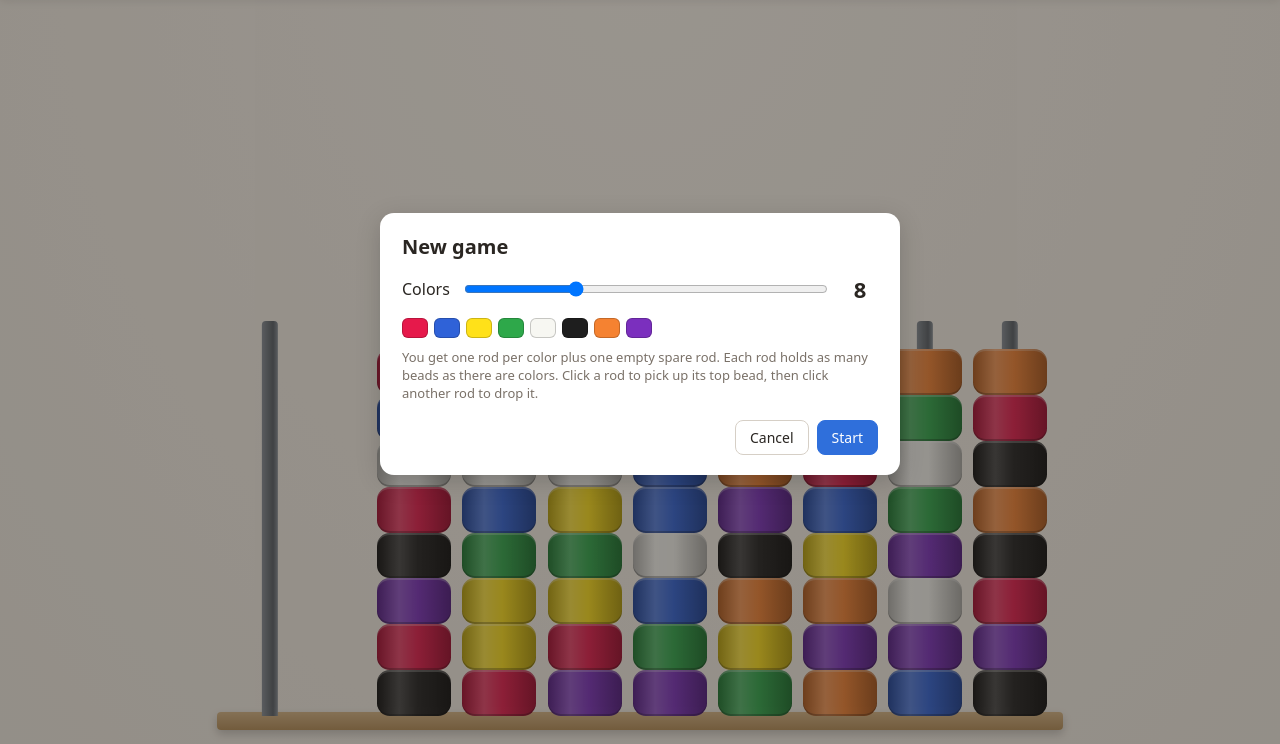
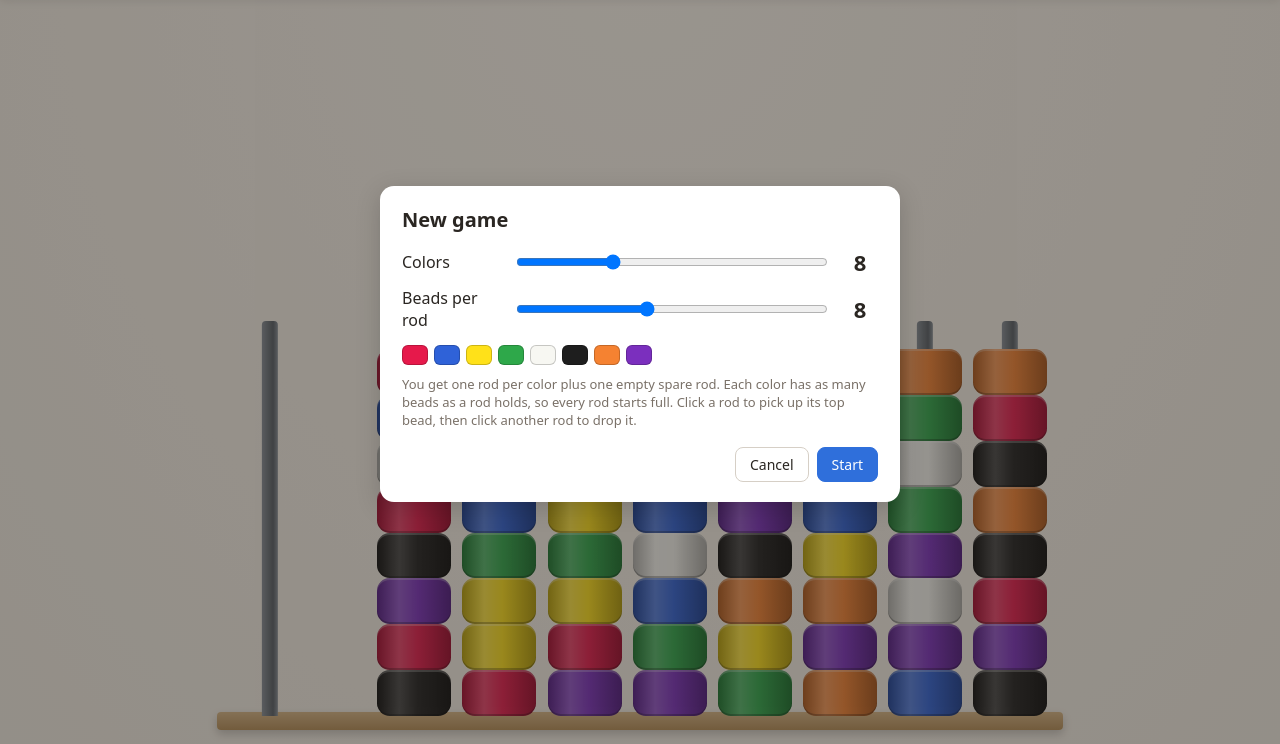
Before and after one commit to asyrasza/color-sort, a plain HTML site: page index.html in a window 1280 px wide. Shown: the part 56-800 px from the top of the page. Drawn offline with Linux system fonts and the light colour scheme.

Commit message:
Make beads per rod customizable
Co-Authored-By: Claude Opus 5.5 <noreply@anthropic.com>

```diff
--- a/index.html
+++ b/index.html
@@ -144,6 +144,7 @@
   <h1>Bead Sort</h1>
   <div class="stats">
     <span>Colors <b id="sColors">–</b></span>
+    <span>Rod <b id="sHeight">–</b></span>
     <span>Moves <b id="sMoves">0</b></span>
     <span>Time <b id="sTime">0:00</b></span>
     <span>Sorted <b id="sSorted">0</b></span>
@@ -162,12 +163,17 @@
   <div class="modal">
     <h2>New game</h2>
     <div class="range-row">
-      <span>Colors</span>
+      <span style="width:100px">Colors</span>
       <input type="range" id="colorRange" min="5" max="15" value="8">
       <output id="colorOut">8</output>
     </div>
+    <div class="range-row" style="margin-top:10px">
+      <span style="width:100px">Beads per rod</span>
+      <input type="range" id="beadRange" min="3" max="15" value="8">
+      <output id="beadOut">8</output>
+    </div>
     <div class="preview" id="colorPreview"></div>
-    <p class="hint">You get one rod per color plus one empty spare rod. Each rod holds as many beads as there are colors. Click a rod to pick up its top bead, then click another rod to drop it.</p>
+    <p class="hint">You get one rod per color plus one empty spare rod. Each color has as many beads as a rod holds, so every rod starts full. Click a rod to pick up its top bead, then click another rod to drop it.</p>
     <div class="row">
       <button id="newCancel">Cancel</button>
       <button id="newStart" class="primary">Start</button>
@@ -236,9 +242,9 @@
   let lastTick = Date.now();
 
   // ---------- game logic ----------
-  function newGame(n) {
+  function newGame(n, h) {
     const beads = [];
-    for (let c = 0; c < n; c++) for (let k = 0; k < n; k++) beads.push(c);
+    for (let c = 0; c < n; c++) for (let k = 0; k < h; k++) beads.push(c);
     let rods;
     do {
       for (let i = beads.length - 1; i > 0; i--) {
@@ -246,20 +252,20 @@
         [beads[i], beads[j]] = [beads[j], beads[i]];
       }
       rods = [[]]; // rod 0 = empty spare at the side
-      for (let r = 0; r < n; r++) rods.push(beads.slice(r * n, (r + 1) * n));
-    } while (countSorted(rods, n) > 0);
-    state = { n, rods, moves: 0, history: [], elapsed: 0, won: false };
+      for (let r = 0; r < n; r++) rods.push(beads.slice(r * h, (r + 1) * h));
+    } while (countSorted(rods, h) > 0);
+    state = { n, h, rods, moves: 0, history: [], elapsed: 0, won: false };
     selected = -1;
     afterChange(false);
   }
 
-  function countSorted(rods, n) {
-    return rods.filter(r => r.length === n && r.every(c => c === r[0])).length;
+  function countSorted(rods, h) {
+    return rods.filter(r => r.length === h && r.every(c => c === r[0])).length;
   }
 
-  function isWon() { return countSorted(state.rods, state.n) === state.n; }
+  function isWon() { return countSorted(state.rods, state.h) === state.n; }
 
-  function canDrop(to) { return state.rods[to].length < state.n; }
+  function canDrop(to) { return state.rods[to].length < state.h; }
 
   function move(from, to, record = true) {
     const bead = state.rods[from].pop();
@@ -298,7 +304,7 @@
   function afterChange(checkWin) {
     if (checkWin && isWon()) {
       state.won = true;
-      $('winText').textContent = `${state.n} colors sorted in ${state.moves} moves and ${fmtTime(state.elapsed)}.`;
+      $('winText').textContent = `${state.n} colors × ${state.h} beads sorted in ${state.moves} moves and ${fmtTime(state.elapsed)}.`;
       setTimeout(() => openModal('winModal'), 250);
     }
     autosave();
@@ -313,30 +319,30 @@
     const rods = state.n + 1;
     // slot width = bw * 1.15, plus one extra gap for the spare rod
     const bwByW = W / ((rods + 0.8) * 1.15);
-    const bwByH = H / ((state.n + 2.6) * 0.62);
+    const bwByH = H / ((state.h + 2.6) * 0.62);
     const bw = Math.max(18, Math.min(bwByW, bwByH, 74));
     const bh = bw * 0.62;
     rack.style.setProperty('--bw', bw + 'px');
     rack.style.setProperty('--bh', bh + 'px');
     rack.style.setProperty('--slot', bw * 1.15 + 'px');
     rack.style.setProperty('--gap', bw * 0.8 + 'px');
-    rack.style.setProperty('--poleH', (state.n + 0.6) * bh + 'px');
-    rack.style.setProperty('--rodH', (state.n + 2.4) * bh + 'px');
+    rack.style.setProperty('--poleH', (state.h + 0.6) * bh + 'px');
+    rack.style.setProperty('--rodH', (state.h + 2.4) * bh + 'px');
   }
 
   function render() {
     if (!state) return;
     layout();
     rack.querySelectorAll('.rod').forEach(e => e.remove());
-    const n = state.n;
+    const n = state.n, h = state.h;
     state.rods.forEach((beads, i) => {
       const rod = document.createElement('div');
       rod.className = 'rod';
       rod.style.width = 'var(--slot)';
       rod.style.height = 'var(--rodH)';
       if (i === 0) rod.classList.add('spare');
-      if (beads.length === n && beads.every(c => c === beads[0])) rod.classList.add('done');
-      if (selected !== -1 && i !== selected && beads.length < n) rod.classList.add('target');
+      if (beads.length === h && beads.every(c => c === beads[0])) rod.classList.add('done');
+      if (selected !== -1 && i !== selected && beads.length < h) rod.classList.add('target');
       const pole = document.createElement('div');
       pole.className = 'pole';
       rod.appendChild(pole);
@@ -349,9 +355,10 @@
       rack.appendChild(rod);
     });
     $('sColors').textContent = n;
+    $('sHeight').textContent = h;
     $('sMoves').textContent = state.moves;
     $('sTime').textContent = fmtTime(state.elapsed);
-    $('sSorted').textContent = `${countSorted(state.rods, n)}/${n}`;
+    $('sSorted').textContent = `${countSorted(state.rods, h)}/${n}`;
     $('undoBtn').disabled = !state.history.length || state.won;
   }
 
@@ -397,7 +404,7 @@
     return JSON.parse(JSON.stringify({ ...state, savedAt: Date.now() }));
   }
   function restore(snap) {
-    state = { n: snap.n, rods: snap.rods, moves: snap.moves, history: snap.history || [],
+    state = { n: snap.n, h: snap.h || snap.n, rods: snap.rods, moves: snap.moves, history: snap.history || [],
               elapsed: snap.elapsed || 0, won: !!snap.won };
     selected = -1;
     lastTick = Date.now();
@@ -415,7 +422,7 @@
       const row = document.createElement('div');
       row.className = 'slot';
       const info = s
-        ? `<div class="info">${s.n} colors · ${s.moves} moves · ${fmtTime(s.elapsed)} · ${countSorted(s.rods, s.n)}/${s.n} sorted${s.won ? ' ✓' : ''}
+        ? `<div class="info">${s.n} colors × ${s.h || s.n} beads · ${s.moves} moves · ${fmtTime(s.elapsed)} · ${countSorted(s.rods, s.h || s.n)}/${s.n} sorted${s.won ? ' ✓' : ''}
              <small>${new Date(s.savedAt).toLocaleString()}</small></div>`
         : `<div class="info empty">Empty</div>`;
       row.innerHTML = `<span class="num">${i + 1}</span>${info}`;
@@ -456,17 +463,19 @@
   function updatePreview() {
     const n = +$('colorRange').value;
     $('colorOut').textContent = n;
+    $('beadOut').textContent = $('beadRange').value;
     $('colorPreview').innerHTML = COLORS.slice(0, n)
       .map(c => `<span title="${c.name}" style="background:${c.c}"></span>`).join('');
   }
 
   $('newBtn').onclick = () => {
-    if (state) $('colorRange').value = state.n;
+    if (state) { $('colorRange').value = state.n; $('beadRange').value = state.h; }
     updatePreview(); openModal('newModal');
   };
   $('colorRange').oninput = updatePreview;
+  $('beadRange').oninput = updatePreview;
   $('newCancel').onclick = () => closeModal('newModal');
-  $('newStart').onclick = () => { closeModal('newModal'); newGame(+$('colorRange').value); };
+  $('newStart').onclick = () => { closeModal('newModal'); newGame(+$('colorRange').value, +$('beadRange').value); };
   $('slotsBtn').onclick = () => { renderSlots(); openModal('slotModal'); };
   $('slotClose').onclick = () => closeModal('slotModal');
   $('winClose').onclick = () => closeModal('winModal');
@@ -498,7 +507,7 @@
     const a = JSON.parse(localStorage.getItem(AUTO_KEY) || 'null');
     if (a && a.rods && a.n >= 5 && a.n <= 15) { restore(a); resumed = true; }
   } catch {}
-  if (!resumed) { newGame(8); updatePreview(); openModal('newModal'); }
+  if (!resumed) { newGame(8, 8); updatePreview(); openModal('newModal'); }
 })();
 </script>
 </body>
```
